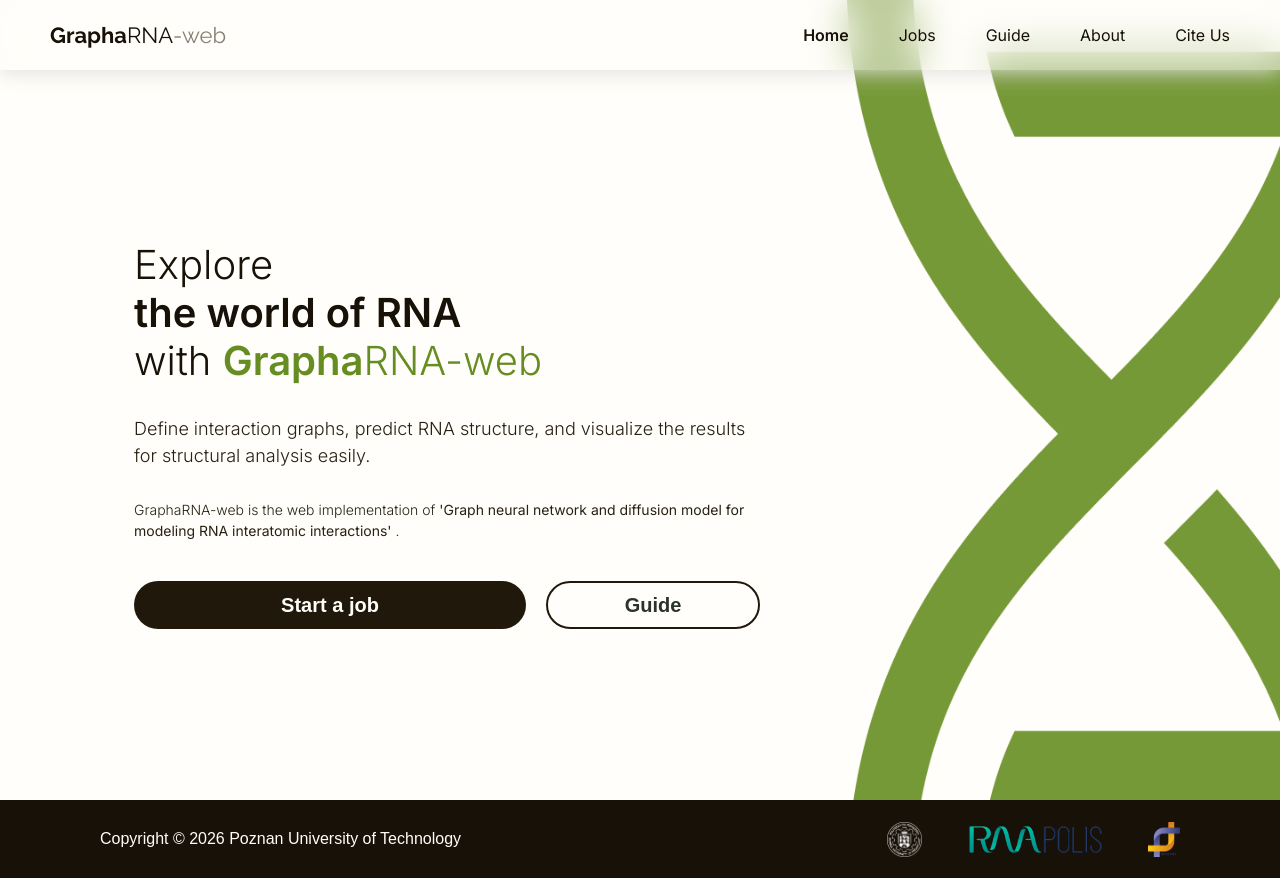
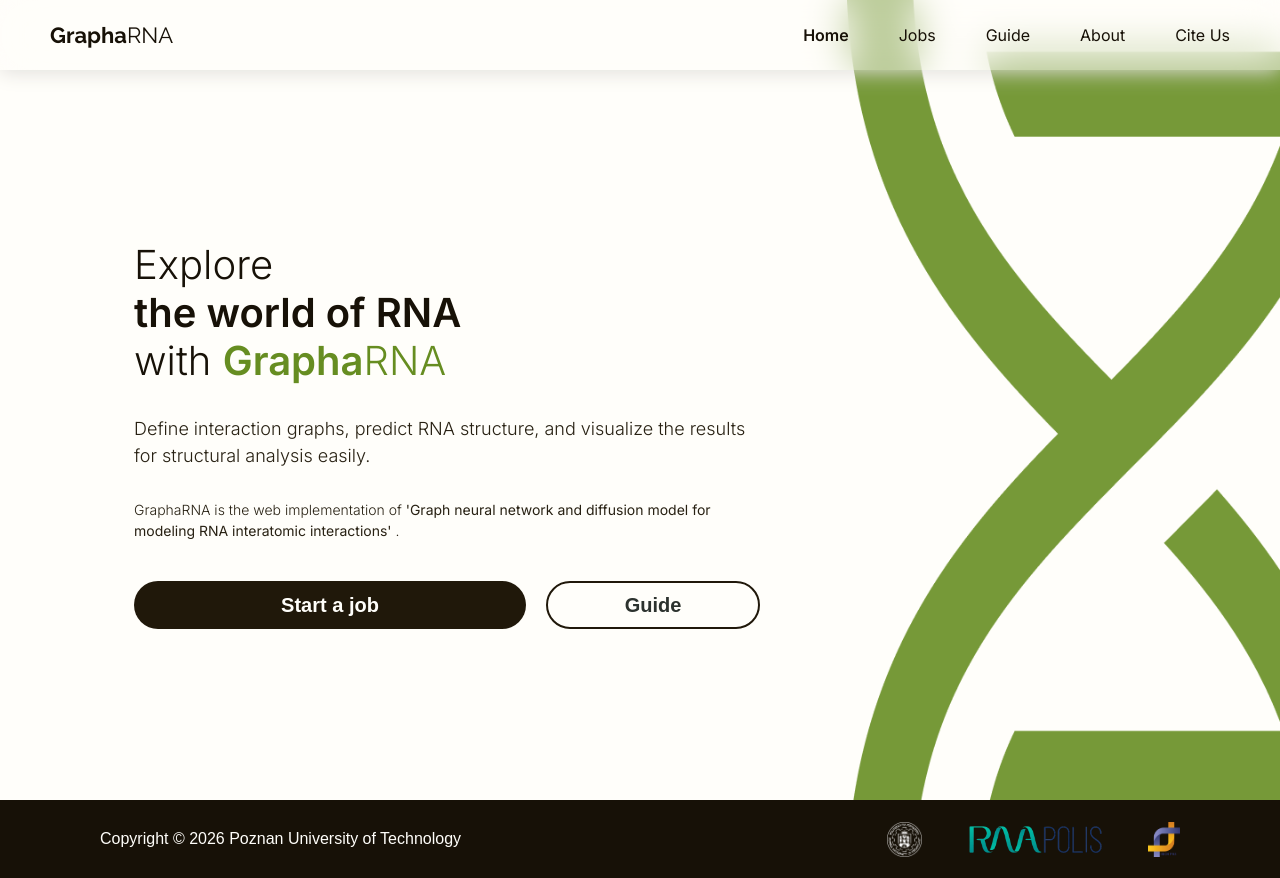
Before and after one commit to GraphaRNA-web/GraphaRNA-web, a Next.js app in the folder frontend/: page / in a window 1280 px wide. Built offline with nearby package versions, Linux system fonts and the light colour scheme; a web font is replaced by a local one.

Commit message:
Issue216 - punkty 4, 6-8

```diff
--- a/frontend/app/about/page.tsx
+++ b/frontend/app/about/page.tsx
@@ -75,7 +75,6 @@
                             </div>
                             <p className='graphaRNAweb-text'>Grapha
                                 <span className='rna'>RNA</span>
-                                <span className='web'>-web</span>
                             </p>
                             <div className='authors-rectangle1'>
                                 <div className='authors-row'>
--- a/frontend/app/components/IntegerField.tsx
+++ b/frontend/app/components/IntegerField.tsx
@@ -72,8 +72,7 @@
             padding: '0 20px',
             cursor: 'pointer',
             userSelect: 'none',
-            fontSize: hovered === 'minus' ? '24px' : '20px',
-            transition: 'font-size 0.2s ease'
+            fontSize: '20px'
           }}
         >
           -
@@ -92,8 +91,7 @@
             padding: '0 20px 0 10px',
             cursor: 'pointer',
             userSelect: 'none',
-            fontSize: hovered === 'plus' ? '24px' : '20px',
-            transition: 'font-size 0.2s ease'
+            fontSize: '20px',
           }}
         >
           +
--- a/frontend/app/components/NavBar.tsx
+++ b/frontend/app/components/NavBar.tsx
@@ -15,7 +15,6 @@
         <Link href="/">
           <span className="name--grapha">Grapha</span>
           <span className="name--rna">RNA</span>
-          <span className="name--web">-web</span>
         </Link>
       </div>
 
--- a/frontend/app/components/StepsIndicator.tsx
+++ b/frontend/app/components/StepsIndicator.tsx
@@ -18,7 +18,7 @@
       {steps.map((step, index) => (
         <React.Fragment key={step}>
           <div className={`step-circle ${step <= currentStep + 1 ? 'active' : ''}`}>
-            {step}
+            <span>{step}</span>
           </div>
 
           {index !== steps.length - 1 && (
--- a/frontend/app/layout.tsx
+++ b/frontend/app/layout.tsx
@@ -4,8 +4,8 @@
 import NavBar from './components/NavBar';
 
 export const metadata = {
-  title: "GraphaRNA-web",
-  description: "Explore the world of RNA with GraphaRNA-web",
+  title: "GraphaRNA",
+  description: "Explore the world of RNA with GraphaRNA",
 };
 
 export default function RootLayout({ children }: { children: React.ReactNode }) {
--- a/frontend/app/page.tsx
+++ b/frontend/app/page.tsx
@@ -27,12 +27,12 @@
             <span style={{ display: 'block' }}>
               <span className="intro-with">with </span>
               <span className="intro-grapha">Grapha</span>
-              <span className="intro-rna-web">RNA-web</span>
+              <span className="intro-rna">RNA</span>
             </span>
           </div>
           <div className="home-description-header">Define interaction graphs, predict RNA structure, and visualize the results for structural analysis easily.</div>
           <div className="home-description-text">
-            <p>GraphaRNA-web is the web implementation of <span style={{ fontWeight: 500 }}>'Graph neural network and diffusion model for modeling RNA interatomic interactions'</span> .</p>
+            <p>GraphaRNA is the web implementation of <span style={{ fontWeight: 500 }}>'Graph neural network and diffusion model for modeling RNA interatomic interactions'</span> .</p>
           </div>
         </div>
 
--- a/frontend/app/styles/home.css
+++ b/frontend/app/styles/home.css
@@ -73,7 +73,7 @@
   color: var(--primary2-base);
 }
 
-.intro-rna-web{
+.intro-rna{
   font-weight: 300;
   color: var(--primary2-base);
 }
--- a/frontend/app/styles/navbar.css
+++ b/frontend/app/styles/navbar.css
@@ -29,10 +29,6 @@
 .name--rna {
   color: var(--brown-base);
   font-weight: 400;
-}
-
-.name--web {
-  color: var(--brown-lighten-20)
 }
 
 .navbar__right {
--- a/frontend/app/styles/submitJob.css
+++ b/frontend/app/styles/submitJob.css
@@ -374,6 +374,10 @@
     margin-left: auto;
 }
 
+.sjp-step-arrow:hover{
+    cursor: pointer;
+}
+
 @media (max-width: 1160px){
     .submit-jobs-page{
         padding-left: 10px;
```
Also changed, not shown: frontend/app/styles/stepsIndicator.css (+20 -2 lines).
